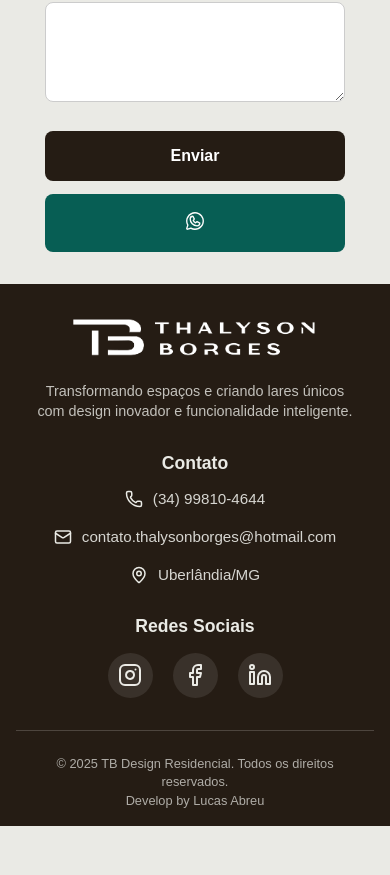
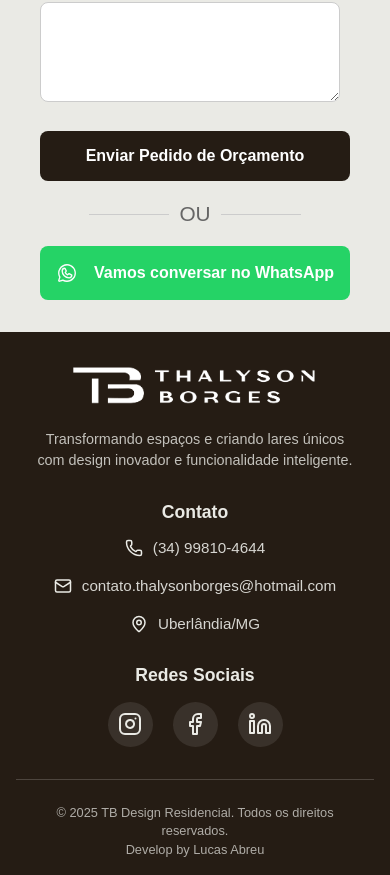
Before and after one commit to lucashabreu22/tb-design-residencial, a React (Vite) app: page /contato in a window 390 px wide. Shown: the part 1053-1928 px from the top of the page. Before the commit the page ends 1879 px from the top, so only its background shows below. Built offline with nearby package versions, Linux system fonts and the light colour scheme; a web font is replaced by a local one.

Commit message:
Adding contact button

```diff
--- a/src/pages/Contact/index.jsx
+++ b/src/pages/Contact/index.jsx
@@ -142,17 +142,20 @@ ${
               type="submit"
               form="contact-form"
               className="submit-button"
-              aria-label="Enviar formulário de contato"
+              aria-label="Enviar pedido de orçamento"
             >
-              Enviar
+              Enviar Pedido de Orçamento
             </button>
+
+            <div className="divider">OU</div>
 
             <button
               className="wpp-button"
               onClick={handleWppClick}
-              aria-label="Enviar mensagem via WhatsApp"
+              aria-label="Iniciar conversa no WhatsApp"
             >
               <img src={wppIcon} alt="wpp-logo" className="wpp-logo" />
+              Vamos conversar no WhatsApp
             </button>
           </div>
         </div>
--- a/src/pages/Contact/style.css
+++ b/src/pages/Contact/style.css
@@ -55,14 +55,19 @@ label:has(+ textarea[required])::after {
   width: 24px;
   height: 24px;
   color: white;
+  margin-right: 0.5rem;
 }
 
 .wpp-button {
-  background-color: #075e54;
+  background-color: #25d366;
+  display: flex;
+  align-items: center;
+  justify-content: center;
+  gap: 0.5rem;
 }
 
 .wpp-button:hover {
-  background-color: #064d43;
+  background-color: #1da851;
 }
 
 .submit-button {
@@ -75,23 +80,59 @@ label:has(+ textarea[required])::after {
 
 /* Container para os botões lado a lado */
 .buttons-container {
-  display: grid;
-  grid-template-columns: 1fr 1fr;
+  display: flex;
+  flex-direction: column;
   gap: 1rem;
   margin-top: 1rem;
   width: 100%;
+  align-items: center;
+}
+
+/* Divisor "OU" */
+.divider {
+  font-size: 1.3rem;
+  color: #666;
+  text-align: center;
+  margin: 0.5rem 0;
+  font-weight: 500;
+  position: relative;
+}
+
+.divider::before,
+.divider::after {
+  content: "";
+  position: absolute;
+  top: 50%;
+  width: 90px;
+  height: 1px;
+  background-color: #ccc;
+}
+
+.divider::before {
+  left: -100px;
+}
+
+.divider::after {
+  right: -100px;
+}
+
+/* Remove o pseudo-elemento anterior */
+.buttons-container::after {
+  display: none;
 }
 
 /* Estilos dos botões */
 .submit-button,
 .wpp-button {
-  padding: 0.8rem;
-  font-size: 1.2rem;
+  padding: 0.9rem 1.5rem;
+  font-size: 1rem;
   color: white;
   border: none;
   border-radius: 2rem;
   cursor: pointer;
   width: 100%;
+  max-width: 300px;
+  font-weight: 600;
 }
 
 .wpp-link {
@@ -157,10 +198,24 @@ label:has(+ textarea[required])::after {
     margin-top: 1.2rem;
   }
 
+  .divider::before,
+  .divider::after {
+    width: 60px;
+  }
+
+  .divider::before {
+    left: -70px;
+  }
+
+  .divider::after {
+    right: -70px;
+  }
+
   .submit-button,
   .wpp-button {
     padding: 0.9rem;
     font-size: 1.1rem;
+    max-width: 100%;
   }
 }
 
@@ -202,12 +257,26 @@ label:has(+ textarea[required])::after {
     margin-top: 1rem;
   }
 
+  .divider::before,
+  .divider::after {
+    width: 80px;
+  }
+
+  .divider::before {
+    left: -90px;
+  }
+
+  .divider::after {
+    right: -90px;
+  }
+
   .submit-button,
   .wpp-button {
     padding: 1rem;
     font-size: 1rem;
     border-radius: 0.5rem;
     font-weight: 600;
+    max-width: 100%;
   }
 
   .wpp-logo {
```
